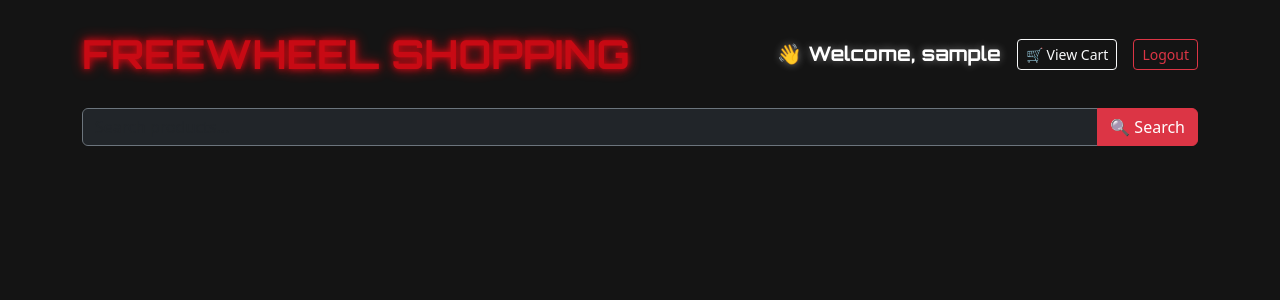
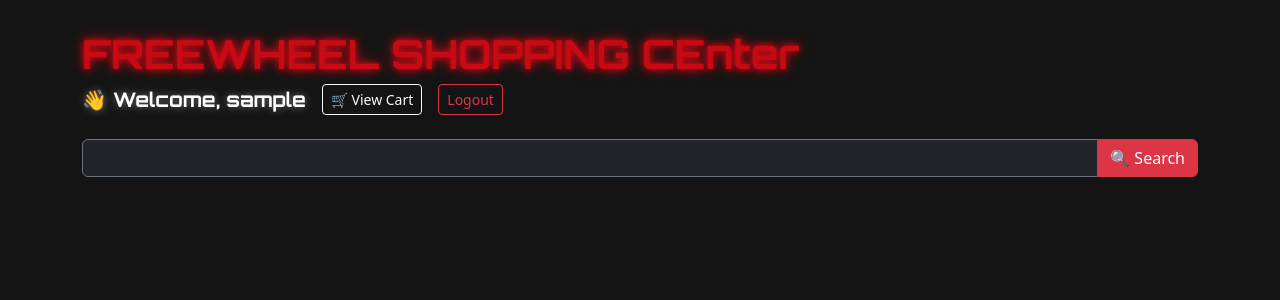
Before and after one commit to Harish-0306/Retail_billing, a Flask app: page /home in a window 1280 px wide. Shown: the top 300 px of the page. Run offline with Flask 3, Linux system fonts and the light colour scheme; the visitor is signed in with stand-in values (Sample User, id 1); data that the repository does not hold is empty.

Commit message:
Update index.html

```diff
--- a/templates/index.html
+++ b/templates/index.html
@@ -1,7 +1,7 @@
 <!DOCTYPE html>
 <html lang="en">
 <head>
-    <title>Home - FREEWHEEL SHOPPING center</title>
+    <title>Home - FREEWHEEL SHOPPING </title>
     <link href="https://cdn.jsdelivr.net/npm/bootstrap@5.3.0/dist/css/bootstrap.min.css" rel="stylesheet">
     <link href="https://fonts.googleapis.com/css2?family=Orbitron:wght@700&display=swap" rel="stylesheet">
     <style>
@@ -48,7 +48,7 @@
 <body class="container py-4">
     <!-- TOP HEADER BAR -->
     <div class="d-flex justify-content-between align-items-center mb-4 flex-wrap">
-        <span class="brand-header">FREEWHEEL SHOPPING</span>
+        <span class="brand-header">FREEWHEEL SHOPPING CEnter</span>
         <div class="d-flex align-items-center gap-3 flex-wrap justify-content-end">
             <span class="welcome-text">👋 Welcome, {{ username }}</span>
             <a href="/cart" class="btn btn-outline-light btn-sm">🛒 View Cart</a>
```
